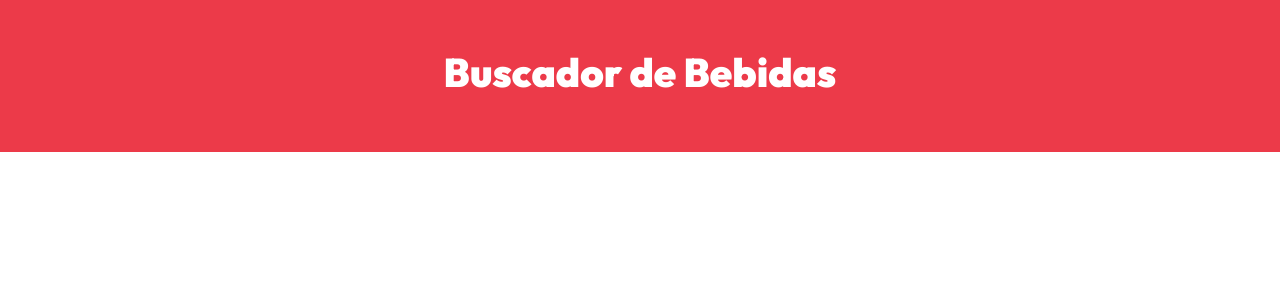
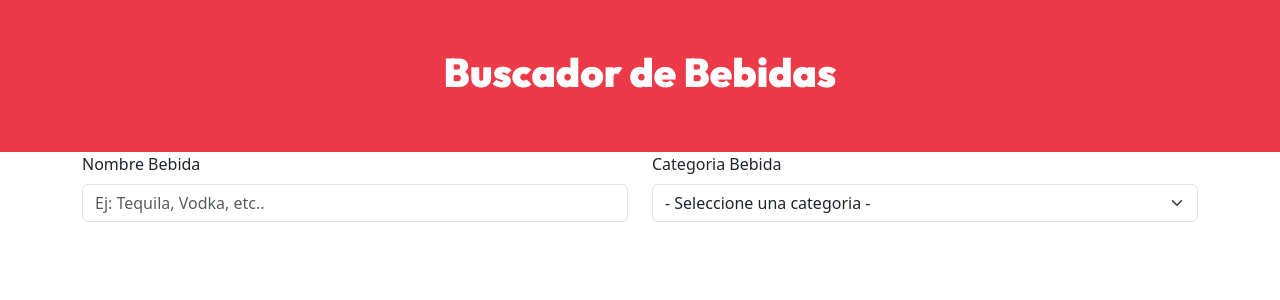
Before and after one commit to Guillermo-Lescano/BuscadorBebidas, a React (Vite) app: page / in a window 1280 px wide. Shown: the top 300 px of the page. Built offline with nearby package versions, Linux system fonts and the light colour scheme.

Commit message:
Creado Formulario

```diff
--- a/src/App.jsx
+++ b/src/App.jsx
@@ -1,3 +1,5 @@
+import { Container, Form,  } from "react-bootstrap"
+import Formulario from "./components/Formulario"
 
 function App() {
 
@@ -6,6 +8,10 @@
       <header className="py-5">
         <h1>Buscador de Bebidas</h1>
       </header>
+
+      <Container>
+        <Formulario />
+      </Container>
     </>
   )
 }
--- /dev/null
+++ b/src/components/Formulario.jsx
@@ -0,0 +1,35 @@
+import React from "react";
+import { Button, Form, Row, Col } from "react-bootstrap";
+
+const Formulario = () => {
+  return (
+    <Form>
+      <Row>
+        <Col md={6}>
+          <Form.Group className="mb-3">
+            <Form.Label htmlFor="nombre">Nombre Bebida</Form.Label>
+            <Form.Control
+              id="nombre"
+              name="nombre"
+              placeholder="Ej: Tequila, Vodka, etc.."
+              type="text"
+            />
+          </Form.Group>
+        </Col>
+        <Col md={6}>
+          <Form.Group className="mb-3">
+            <Form.Label htmlFor="categoria">Categoria Bebida</Form.Label>
+            <Form.Select
+                id="categoria"
+                name="categoria"
+            >
+                <option>- Seleccione una categoria -</option>
+            </Form.Select>
+          </Form.Group>
+        </Col>
+      </Row>
+    </Form>
+  );
+};
+
+export default Formulario;
```
